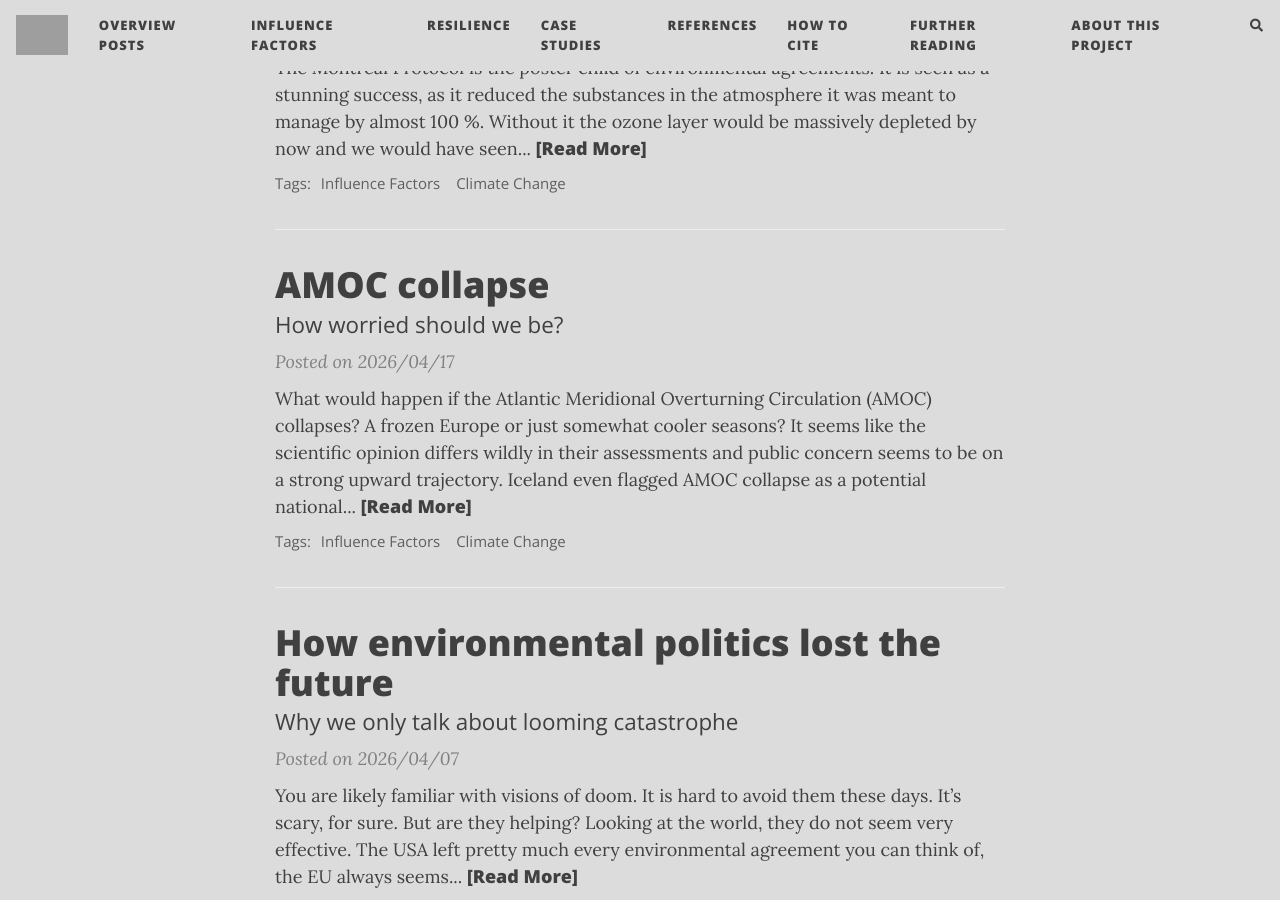
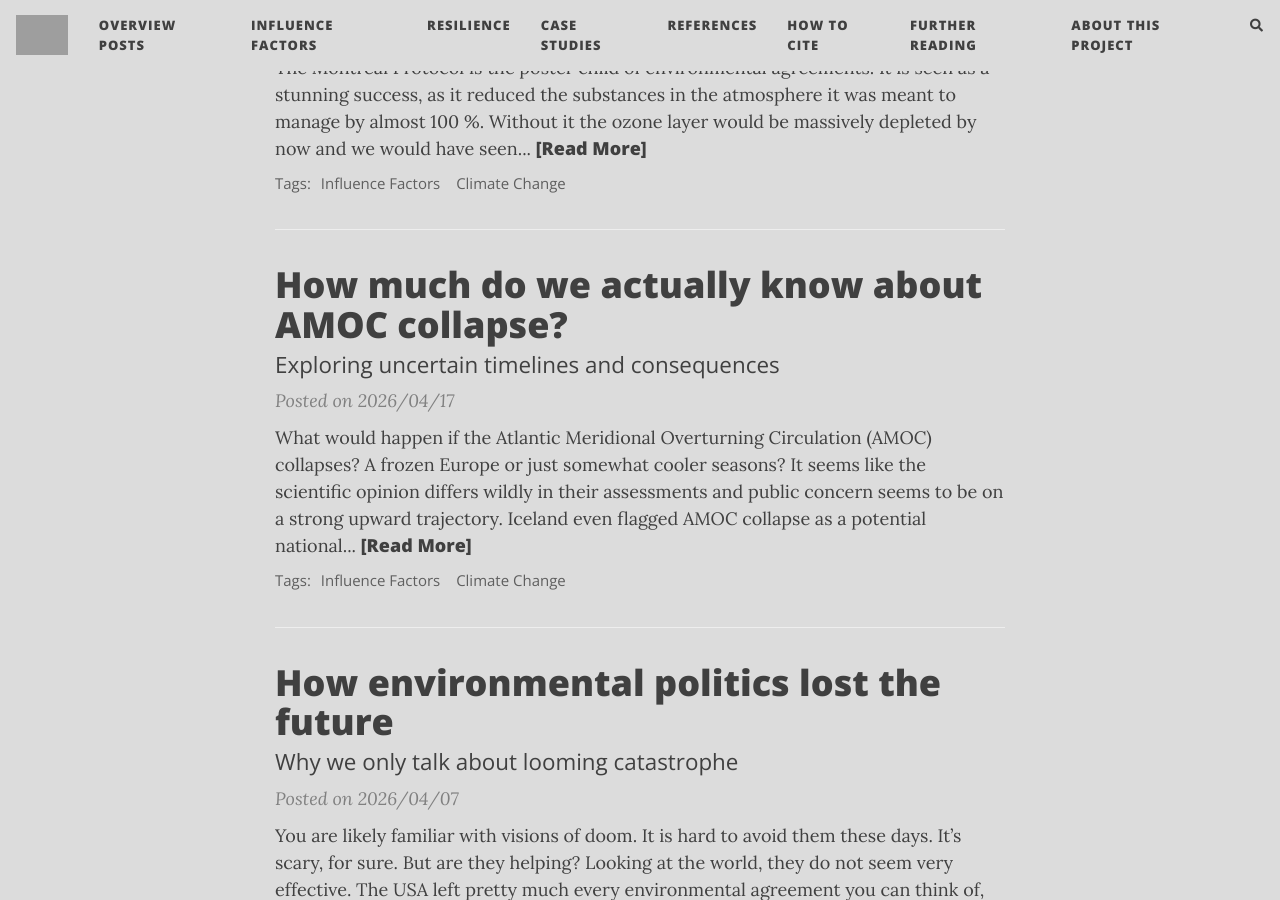
Before and after one commit to florianjehn/Societal_Collapse, a Jekyll site: the page built from index.html, in a window 1280 px wide and 900 px high, scrolled down 799 px. Built offline with Jekyll 4.4.1, drawn with Linux system fonts in a browser that asks for light colours; nearby versions of some CDN libraries; the list of posts is cut into pages by our own code; comment, search, counter and statistics services are not loaded; grey boxes are pictures that could not be loaded.

Commit message:
Update 2026-04-17-AMOC.md

```diff
--- a/_posts/2026-04-17-AMOC.md
+++ b/_posts/2026-04-17-AMOC.md
@@ -1,7 +1,7 @@
 ---
 layout: post
-title: AMOC collapse
-subtitle: How worried should we be?
+title: How much do we actually know about AMOC collapse?
+subtitle: Exploring uncertain timelines and consequences
 tags: [Influence Factors, Climate Change]
 comments: true
 readtime: true
```
